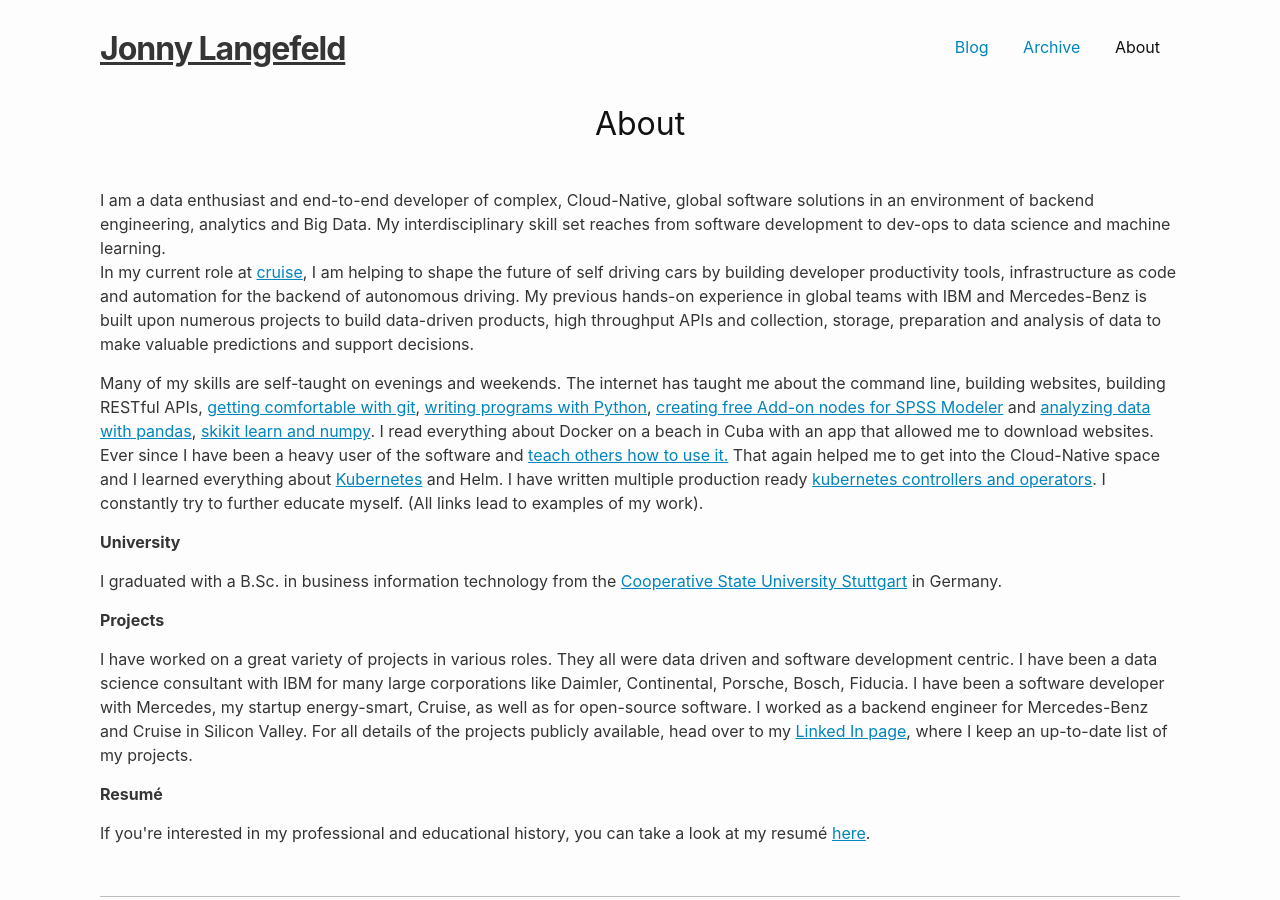
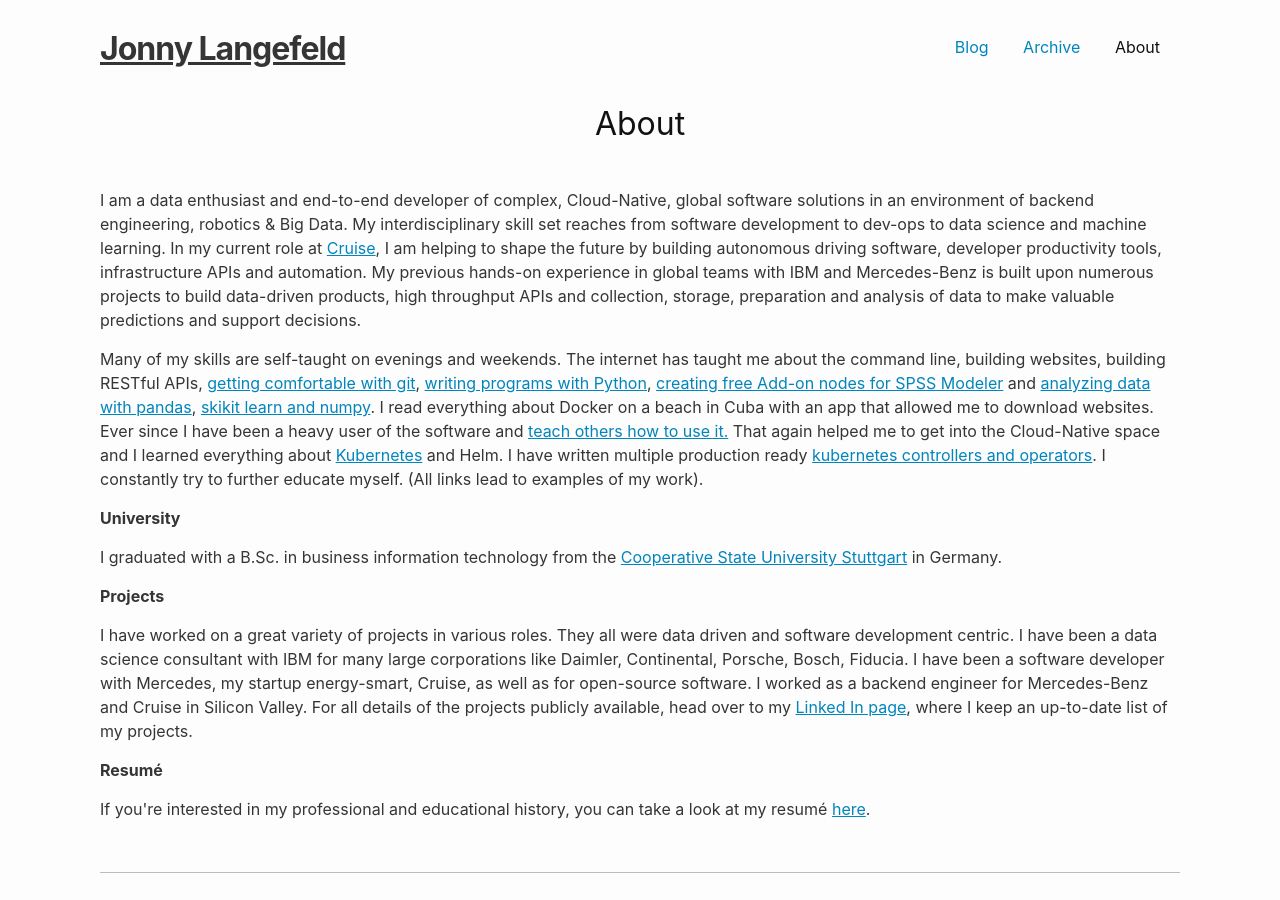
Before and after one commit to jonnylangefeld/jonnylangefeld.com, a Jekyll site: the page built from about.md, in a window 1280 px wide and 900 px high. Built offline with Jekyll 4.4.1, drawn with Linux system fonts in a browser that asks for light colours.

Commit message:
Update about and name of build & deploy pipeline

```diff
--- a/about.md
+++ b/about.md
@@ -12,8 +12,7 @@ meta: {}
 <h1 style="text-align: center; margin-bottom: 40px; margin-top: -50px">About</h1>
 
 <div>
-  <p>I am a data enthusiast and end-to-end developer of complex, Cloud-Native, global software solutions in an environment of backend engineering, analytics and Big Data. My interdisciplinary skill set reaches from software development to dev-ops to data science and machine learning. <br>
-  In my current role at <a href="https://getcruise.com">cruise</a>, I am helping to shape the future of self driving cars by building developer productivity tools, infrastructure as code and automation for the backend of autonomous driving. My previous hands-on experience in global teams with IBM and Mercedes-Benz is built upon numerous projects to build data-driven products, high throughput APIs and collection, storage, preparation and analysis of data to make valuable predictions and support decisions.
+  <p>I am a data enthusiast and end-to-end developer of complex, Cloud-Native, global software solutions in an environment of backend engineering, robotics & Big Data. My interdisciplinary skill set reaches from software development to dev-ops to data science and machine learning. In my current role at <a href="https://getcruise.com">Cruise</a>, I am helping to shape the future by building autonomous driving software, developer productivity tools, infrastructure APIs and automation. My previous hands-on experience in global teams with IBM and Mercedes-Benz is built upon numerous projects to build data-driven products, high throughput APIs and collection, storage, preparation and analysis of data to make valuable predictions and support decisions.
   </p>
 
   <p>Many of my skills are self-taught on evenings and weekends. The internet has taught me about the command line, building websites, building RESTful APIs, <a href="https://github.com/jonnylangefeld">getting comfortable with git</a>, <a href="https://github.com/jonnylangefeld/ChordPro">writing programs with Python</a>, <a href="https://github.com/jonnylangefeld/SPSSTwitter">creating free Add-on nodes for SPSS Modeler</a> and <a h href="https://www.kaggle.com/jonnylangefeld/explore-dividends">analyzing data with pandas</a>, <a href="https://github.com/jonnylangefeld/learning/blob/master/Machine%20Learning/scikit-learn%20Classifier.ipynb">skikit learn and numpy</a>. I read everything about Docker on a beach in Cuba with an app that allowed me to download websites. Ever since I have been a heavy user of the software and <a href="https://www.youtube.com/watch?v=JprTjTViaEA">teach others how to use it.</a> That again helped me to get into the Cloud-Native space and I learned everything about <a href="https://www.youtube.com/watch?v=f4Ynjl_JIm0">Kubernetes</a> and Helm. I have written multiple production ready <a href="https://github.com/jonnylangefeld/datadog-operator">kubernetes controllers and operators</a>. I constantly try to further educate myself. (All links lead to examples of my work).</p>
```
Also changed, not shown: .github/workflows/jekyll-gh-pages.yml, README.md.
